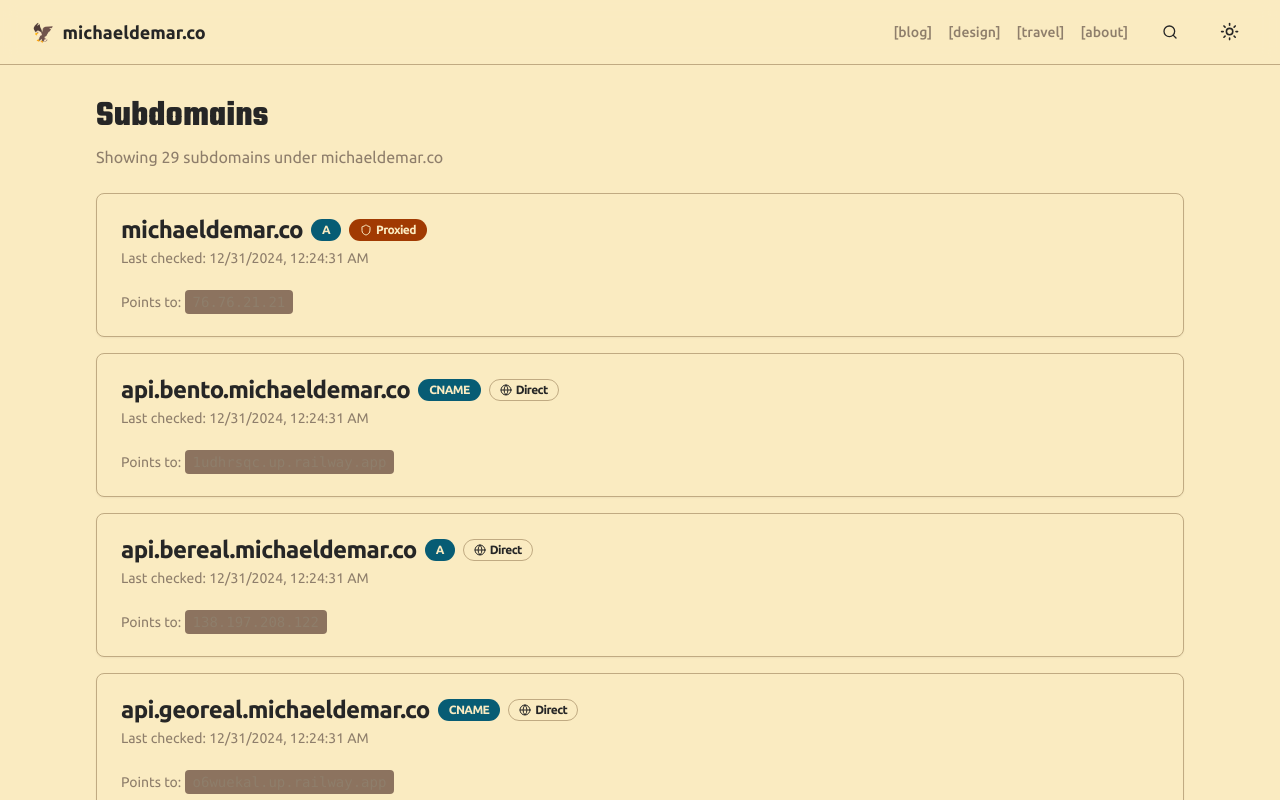
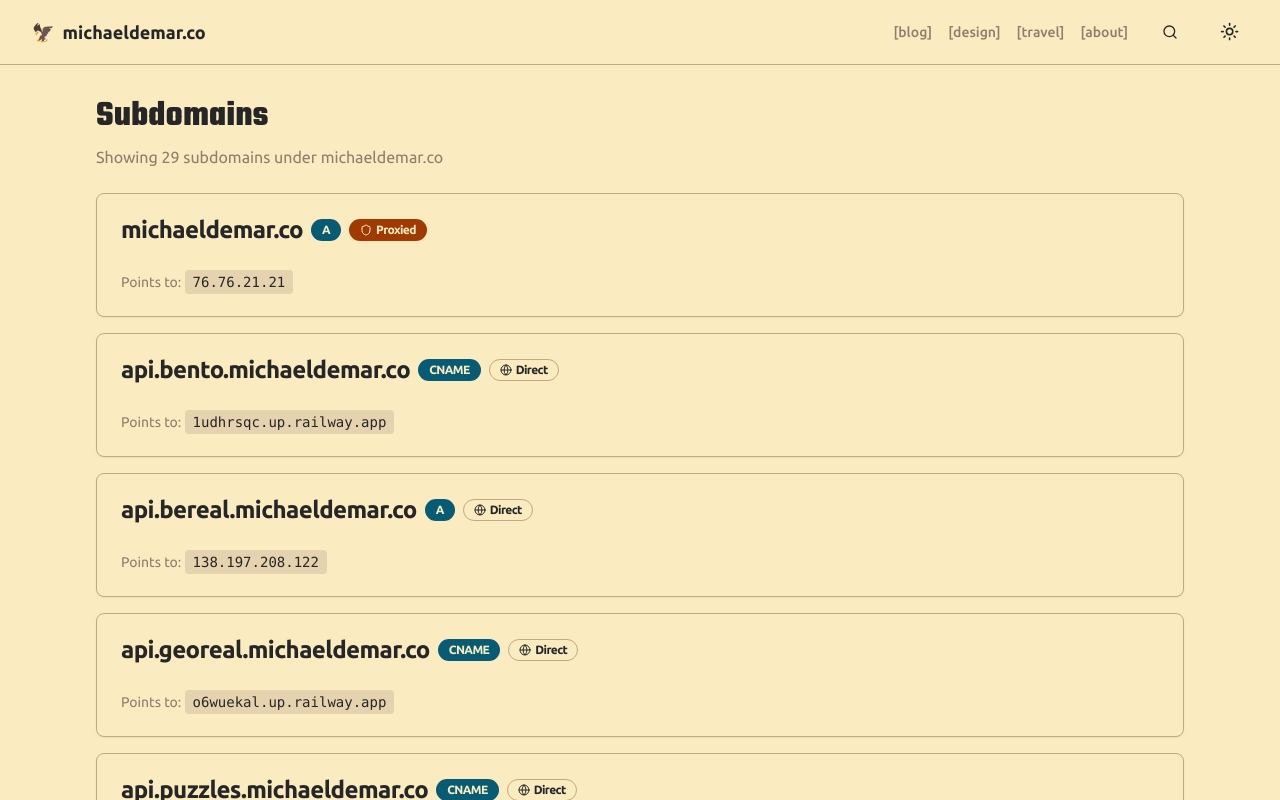
Before and after one commit to michaelfromyeg/michaeldemar.co-v5, a Next.js app: page /subdomains in a window 1280 px wide. Shown: the top 800 px of the page. Built offline with nearby package versions, Linux system fonts and the light colour scheme.

Commit message:
feat: more improvements

```diff
--- a/scripts/find-subdomains.ts
+++ b/scripts/find-subdomains.ts
@@ -24,7 +24,6 @@ interface SubdomainInfo {
   active: boolean
   proxied: boolean
   target?: string
-  lastChecked: string
 }
 
 async function getCloudflareRecords(): Promise<CloudflareRecord[]> {
@@ -82,7 +81,6 @@ async function findSubdomains() {
         active: true, // All records in Cloudflare are considered active
         proxied: record.proxied,
         target: record.content,
-        lastChecked: new Date().toISOString(),
       }))
       .sort((a, b) => {
         // Sort: root domain first, then alphabetically
@@ -101,7 +99,6 @@ async function findSubdomains() {
         {
           domain: DOMAIN,
           subdomains,
-          generatedAt: new Date().toISOString(),
         },
         null,
         2
--- a/src/app/subdomains/page.tsx
+++ b/src/app/subdomains/page.tsx
@@ -1,6 +1,4 @@
 // src/app/subdomains/page.tsx
-import { promises as fs } from 'fs'
-import path from 'path'
 import {
   Card,
   CardContent,
@@ -10,6 +8,7 @@ import {
 } from '@/components/ui/card'
 import { Badge } from '@/components/ui/badge'
 import { Shield, Globe } from 'lucide-react'
+import subdomainsData from '@/data/subdomains.json'
 
 interface SubdomainInfo {
   name: string
@@ -20,26 +19,13 @@ interface SubdomainInfo {
   lastChecked: string
 }
 
-interface SubdomainsData {
-  domain: string
-  subdomains: SubdomainInfo[]
-  generatedAt: string
-}
-
 export const metadata = {
   title: 'Subdomains | Michael DeMar',
   description: 'Active subdomains under michaeldemar.co',
 }
 
-async function getSubdomains(): Promise<SubdomainsData> {
-  const filePath = path.join(process.cwd(), 'src/data/subdomains.json')
-  const rawData = await fs.readFile(filePath, 'utf-8')
-  return JSON.parse(rawData)
-}
-
-export default async function SubdomainsPage() {
-  const { domain, subdomains, generatedAt } = await getSubdomains()
-
+export default function SubdomainsPage() {
+  const { domain, subdomains } = subdomainsData
   return (
     <div className="container py-8">
       <div className="space-y-6">
@@ -51,7 +37,7 @@ export default async function SubdomainsPage() {
         </div>
 
         <div className="grid gap-4">
-          {subdomains.map((subdomain) => (
+          {subdomains.map((subdomain: SubdomainInfo) => (
             <Card key={subdomain.name}>
               <CardHeader>
                 <CardTitle className="flex items-center gap-2">
@@ -76,15 +62,12 @@ export default async function SubdomainsPage() {
                     )}
                   </div>
                 </CardTitle>
-                <CardDescription>
-                  Last checked:{' '}
-                  {new Date(subdomain.lastChecked).toLocaleString()}
-                </CardDescription>
+                <CardDescription></CardDescription>
               </CardHeader>
               <CardContent>
                 <div className="text-sm text-muted-foreground">
-                  Points to:{' '}
-                  <code className="rounded bg-muted px-2 py-1">
+                  Points to:{` `}
+                  <code className="border-gruvbox rounded bg-muted/20 px-2 py-1 font-mono text-foreground">
                     {subdomain.target}
                   </code>
                 </div>
@@ -92,10 +75,6 @@ export default async function SubdomainsPage() {
             </Card>
           ))}
         </div>
-
-        <p className="text-sm text-muted-foreground">
-          Last updated: {new Date(generatedAt).toLocaleString()}
-        </p>
       </div>
     </div>
   )
--- a/src/data/subdomains.json
+++ b/src/data/subdomains.json
@@ -7,7 +7,7 @@
       "active": true,
       "proxied": true,
       "target": "76.76.21.21",
-      "lastChecked": "2024-12-31T00:24:31.214Z"
+      "lastChecked": "2024-12-31T00:30:16.240Z"
     },
     {
       "name": "api.bento",
@@ -15,7 +15,7 @@
       "active": true,
       "proxied": false,
       "target": "1udhrsqc.up.railway.app",
-      "lastChecked": "2024-12-31T00:24:31.214Z"
+      "lastChecked": "2024-12-31T00:30:16.240Z"
     },
     {
       "name": "api.bereal",
@@ -23,7 +23,7 @@
       "active": true,
       "proxied": false,
       "target": "138.197.208.122",
-      "lastChecked": "2024-12-31T00:24:31.213Z"
+      "lastChecked": "2024-12-31T00:30:16.240Z"
     },
     {
       "name": "api.georeal",
@@ -31,7 +31,7 @@
       "active": true,
       "proxied": false,
       "target": "o6wuekal.up.railway.app",
-      "lastChecked": "2024-12-31T00:24:31.214Z"
+      "lastChecked": "2024-12-31T00:30:16.240Z"
     },
     {
       "name": "api.puzzles",
@@ -39,7 +39,7 @@
       "active": true,
       "proxied": false,
       "target": "017a0v8j.up.railway.app",
-      "lastChecked": "2024-12-31T00:24:31.214Z"
+      "lastChecked": "2024-12-31T00:30:16.240Z"
     },
     {
       "name": "api.rapviz",
@@ -47,7 +47,7 @@
       "active": true,
       "proxied": false,
       "target": "o9yykvq9.up.railway.app",
-      "lastChecked": "2024-12-31T00:24:31.214Z"
+      "lastChecked": "2024-12-31T00:30:16.240Z"
     },
     {
       "name": "api.simple-english",
@@ -55,7 +55,7 @@
       "active": true,
       "proxied": false,
       "target": "klrf0q2k.up.railway.app",
-      "lastChecked": "2024-12-31T00:24:31.214Z"
+      "lastChecked": "2024-12-31T00:30:16.240Z"
     },
     {
       "name": "ayt",
@@ -63,7 +63,7 @@
       "active": true,
       "proxied": true,
       "target": "michaelfromyeg.github.io",
-      "lastChecked": "2024-12-31T00:24:31.214Z"
+      "lastChecked": "2024-12-31T00:30:16.240Z"
     },
     {
       "name": "bento",
@@ -71,7 +71,7 @@
       "active": true,
       "proxied": true,
       "target": "michaelfromyeg.github.io",
-      "lastChecked": "2024-12-31T00:24:31.214Z"
+      "lastChecked": "2024-12-31T00:30:16.240Z"
     },
     {
       "name": "bereal",
@@ -79,7 +79,7 @@
       "active": true,
       "proxied": true,
       "target": "michaelfromyeg.github.io",
-      "lastChecked": "2024-12-31T00:24:31.214Z"
+      "lastChecked": "2024-12-31T00:30:16.241Z"
     },
     {
       "name": "covid-on-crime",
@@ -87,7 +87,7 @@
       "active": true,
       "proxied": true,
       "target": "michaelfromyeg.github.io",
-      "lastChecked": "2024-12-31T00:24:31.214Z"
+      "lastChecked": "2024-12-31T00:30:16.241Z"
     },
     {
       "name": "cpsc490b",
@@ -95,7 +95,7 @@
       "active": true,
       "proxied": true,
       "target": "michaelfromyeg.github.io",
-      "lastChecked": "2024-12-31T00:24:31.214Z"
+      "lastChecked": "2024-12-31T00:30:16.241Z"
     },
     {
       "name": "credit-card-defaults",
@@ -103,7 +103,7 @@
       "active": true,
       "proxied": true,
       "target": "michaelfromyeg.github.io",
-      "lastChecked": "2024-12-31T00:24:31.214Z"
+      "lastChecked": "2024-12-31T00:30:16.241Z"
     },
     {
       "name": "cv",
@@ -111,7 +111,7 @@
       "active": true,
       "proxied": true,
       "target": "michaelfromyeg.github.io",
-      "lastChecked": "2024-12-31T00:24:31.214Z"
+      "lastChecked": "2024-12-31T00:30:16.241Z"
     },
     {
       "name": "garden",
@@ -119,7 +119,7 @@
       "active": true,
       "proxied": true,
       "target": "michaelfromyeg.github.io",
-      "lastChecked": "2024-12-31T00:24:31.214Z"
+      "lastChecked": "2024-12-31T00:30:16.241Z"
     },
     {
       "name": "georeal",
@@ -127,7 +127,7 @@
       "active": true,
       "proxied": true,
       "target": "michaelfromyeg.github.io",
-      "lastChecked": "2024-12-31T00:24:31.214Z"
+      "lastChecked": "2024-12-31T00:30:16.241Z"
     },
     {
       "name": "grouber",
@@ -135,7 +135,7 @@
       "active": true,
       "proxied": true,
       "target": "michaelfromyeg.github.io",
-      "lastChecked": "2024-12-31T00:24:31.214Z"
+      "lastChecked": "2024-12-31T00:30:16.241Z"
     },
     {
       "name": "jcite",
@@ -143,7 +143,7 @@
       "active": true,
       "proxied": true,
       "target": "michaelfromyeg.github.io",
-      "lastChecked": "2024-12-31T00:24:31.214Z"
+      "lastChecked": "2024-12-31T00:30:16.241Z"
     },
     {
       "name": "jsearch",
@@ -151,7 +151,7 @@
       "active": true,
       "proxied": true,
       "target": "michaelfromyeg.github.io",
-      "lastChecked": "2024-12-31T00:24:31.214Z"
+      "lastChecked": "2024-12-31T00:30:16.241Z"
     },
     {
       "name": "makefiles",
@@ -159,7 +159,7 @@
       "active": true,
       "proxied": true,
       "target": "michaelfromyeg.github.io",
-      "lastChecked": "2024-12-31T00:24:31.214Z"
+      "lastChecked": "2024-12-31T00:30:16.241Z"
     },
     {
       "name": "midtermr",
@@ -167,7 +167,7 @@
       "active": true,
       "proxied": true,
       "target": "michaelfromyeg.github.io",
-      "lastChecked": "2024-12-31T00:24:31.214Z"
+      "lastChecked": "2024-12-31T00:30:16.241Z"
     },
     {
       "name": "notions",
@@ -175,7 +175,7 @@
       "active": true,
       "proxied": false,
       "target": "external.notion.site",
-      "lastChecked": "2024-12-31T00:24:31.214Z"
+      "lastChecked": "2024-12-31T00:30:16.241Z"
     },
     {
       "name": "pd-classification",
@@ -183,7 +183,7 @@
       "active": true,
       "proxied": true,
       "target": "michaelfromyeg.github.io",
-      "lastChecked": "2024-12-31T00:24:31.214Z"
+      "lastChecked": "2024-12-31T00:30:16.241Z"
     },
     {
       "name": "rapviz",
@@ -191,7 +191,7 @@
       "active": true,
       "proxied": true,
       "target": "michaelfromyeg.github.io",
-      "lastChecked": "2024-12-31T00:24:31.214Z"
+      "lastChecked": "2024-12-31T00:30:16.241Z"
     },
     {
       "name": "resume",
@@ -199,7 +199,7 @@
       "active": true,
       "proxied": true,
       "target": "michaelfromyeg.github.io",
-      "lastChecked": "2024-12-31T00:24:31.214Z"
+      "lastChecked": "2024-12-31T00:30:16.241Z"
     },
     {
       "name": "showrooms",
@@ -207,7 +207,7 @@
       "active": true,
       "proxied": true,
       "target": "michaelfromyeg.github.io",
-      "lastChecked": "2024-12-31T00:24:31.214Z"
+      "lastChecked": "2024-12-31T00:30:16.241Z"
     },
     {
       "name": "til",
@@ -215,7 +215,7 @@
       "active": true,
       "proxied": true,
       "target": "michaelfromyeg.github.io",
-      "lastChecked": "2024-12-31T00:24:31.214Z"
+      "lastChecked": "2024-12-31T00:30:16.241Z"
     },
     {
       "name": "wordle",
@@ -223,7 +223,7 @@
       "active": true,
       "proxied": true,
       "target": "michaelfromyeg.github.io",
-      "lastChecked": "2024-12-31T00:24:31.214Z"
+      "lastChecked": "2024-12-31T00:30:16.241Z"
     },
     {
       "name": "www",
@@ -231,8 +231,8 @@
       "active": true,
       "proxied": true,
       "target": "cname.vercel-dns.com",
-      "lastChecked": "2024-12-31T00:24:31.214Z"
+      "lastChecked": "2024-12-31T00:30:16.241Z"
     }
   ],
-  "generatedAt": "2024-12-31T00:24:31.229Z"
+  "generatedAt": "2024-12-31T00:30:16.252Z"
 }
```
